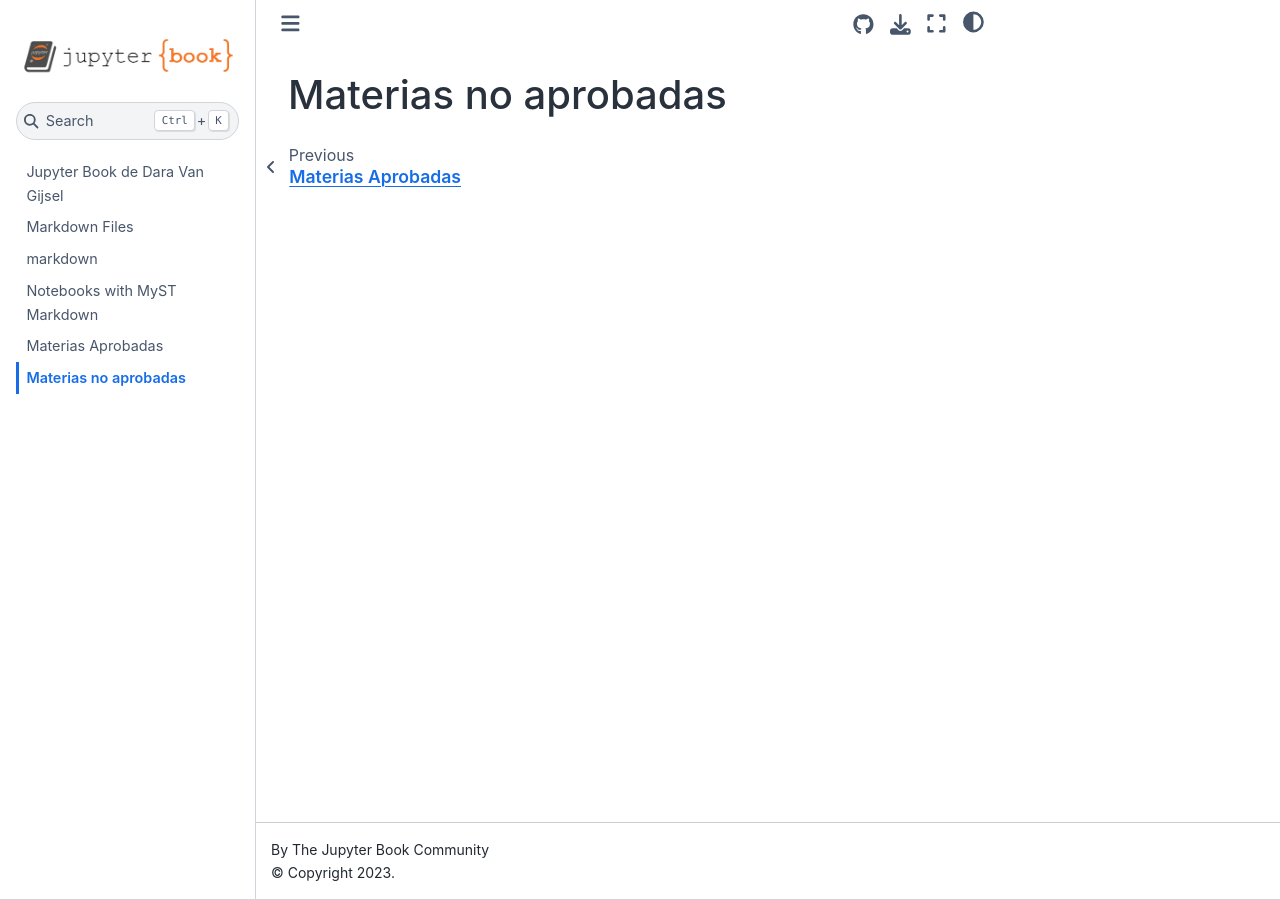
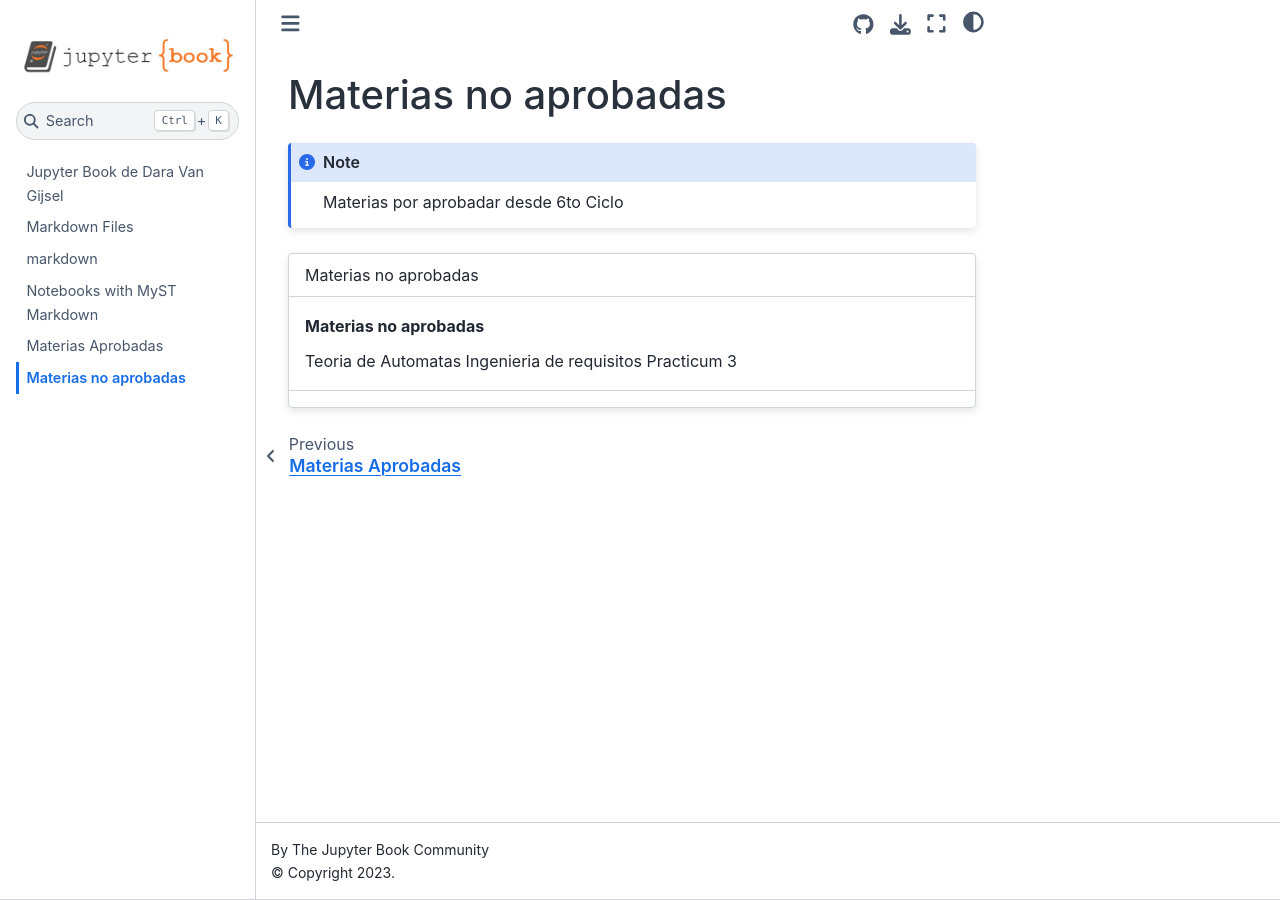
Before and after one commit to daravan1/WebClase01, a Jupyter Book: the page built from materias-no-aprobadas.md, in a window 1280 px wide. Built offline with Jupyter Book 1.0.4 settings and Sphinx 7.4.7 and the Sphinx Book theme 1.1.4, drawn with Linux system fonts in a browser that asks for light colours.

Commit message:
Update materias-no-aprobadas.md

`````diff
--- a/materias-no-aprobadas.md
+++ b/materias-no-aprobadas.md
@@ -1 +1,15 @@
 # Materias no aprobadas
+
+```{note}
+Materias por aprobadar desde 6to Ciclo
+```
+
+````{card} Materias no aprobadas
+
+Materias no aprobadas
+^^^
+Teoria de Automatas
+Ingenieria de requisitos
+Practicum 3
++++
+````
`````
